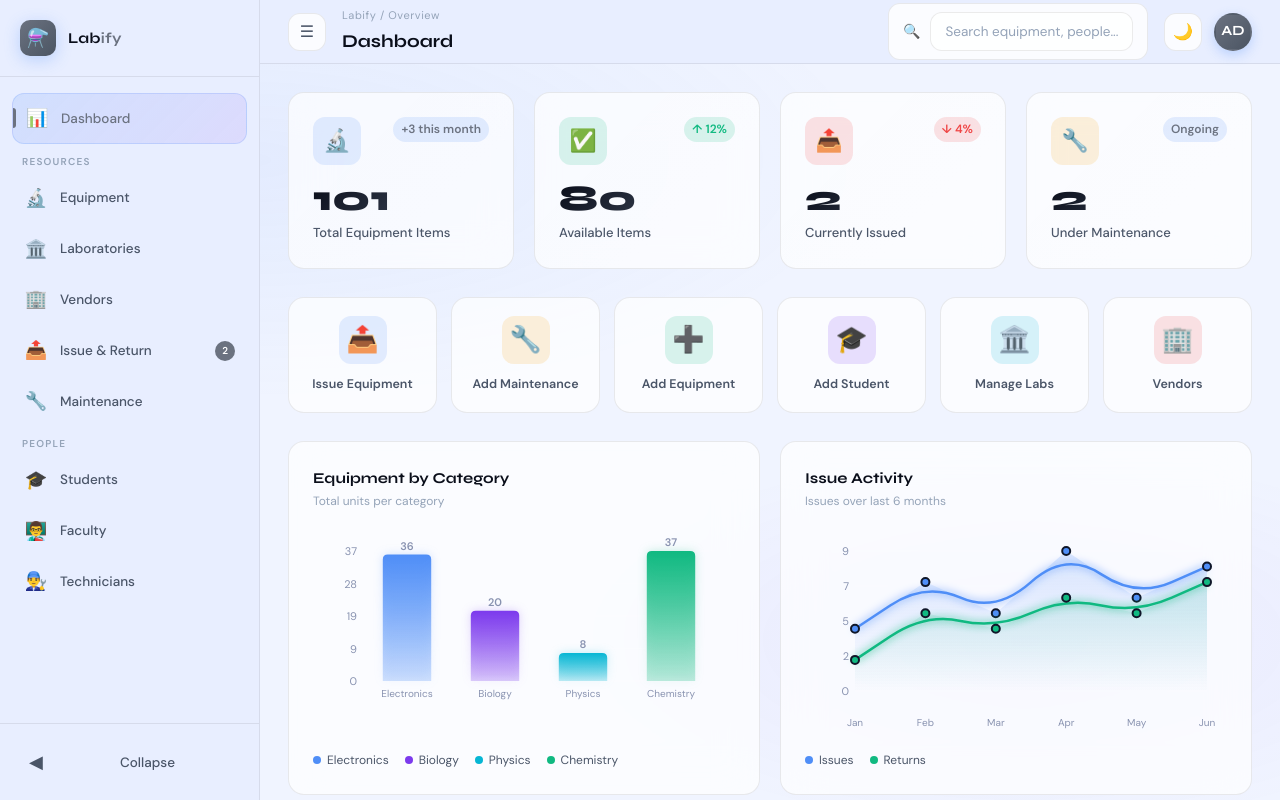
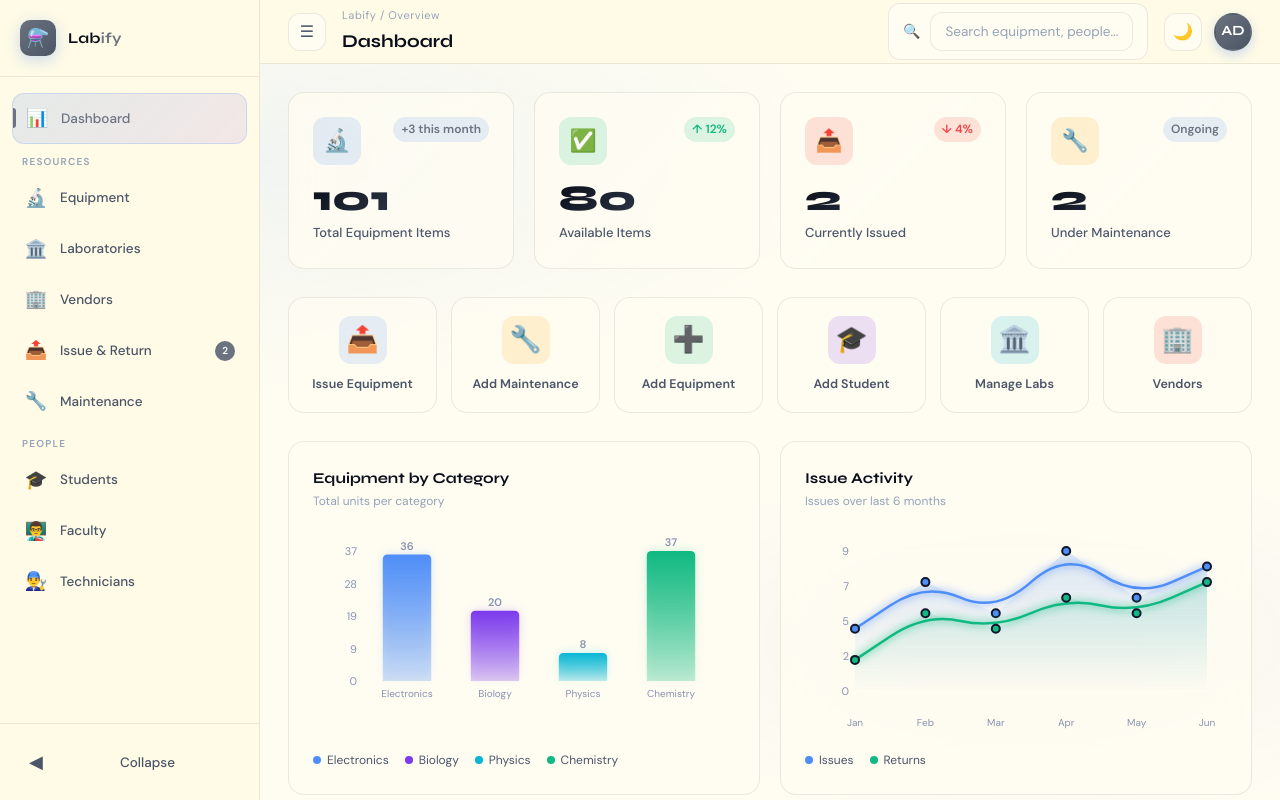
Before and after one commit to aditithakurrrr/Labify, a plain HTML site: page index.html in a window 1280 px wide. Both pictures are taken after a click on the button "☀️". Shown: the top 800 px of the page. Drawn offline with Linux system fonts and the light colour scheme.

Commit message:
Update light theme background and glass styles

```diff
--- a/style.css
+++ b/style.css
@@ -53,18 +53,18 @@
 }
 
 [data-theme="light"] {
-  --bg-primary: #f0f4ff;
-  --bg-secondary: #e8eeff;
-  --bg-card: rgba(255, 255, 255, 0.7);
-  --bg-card-hover: rgba(255, 255, 255, 0.9);
-  --bg-input: rgba(255, 255, 255, 0.8);
+  --bg-primary: #fffdf2;
+  --bg-secondary: #fffbe6;
+  --bg-card: rgba(255, 253, 242, 0.8);
+  --bg-card-hover: rgba(255, 253, 242, 0.95);
+  --bg-input: rgba(255, 253, 242, 0.9);
   --border: rgba(0, 0, 0, 0.08);
   --border-focus: rgba(79, 142, 247, 0.5);
   --text-primary: #0a0e1a;
   --text-secondary: #4a5568;
   --text-muted: #94a3b8;
-  --glass: rgba(255, 255, 255, 0.6);
-  --glass-border: rgba(255, 255, 255, 0.8);
+  --glass: rgba(255, 253, 242, 0.6);
+  --glass-border: rgba(255, 253, 242, 0.85);
   --shadow-sm: 0 2px 8px rgba(0,0,0,0.08);
   --shadow-md: 0 8px 32px rgba(0,0,0,0.12);
   --shadow-lg: 0 20px 60px rgba(0,0,0,0.15);
```
